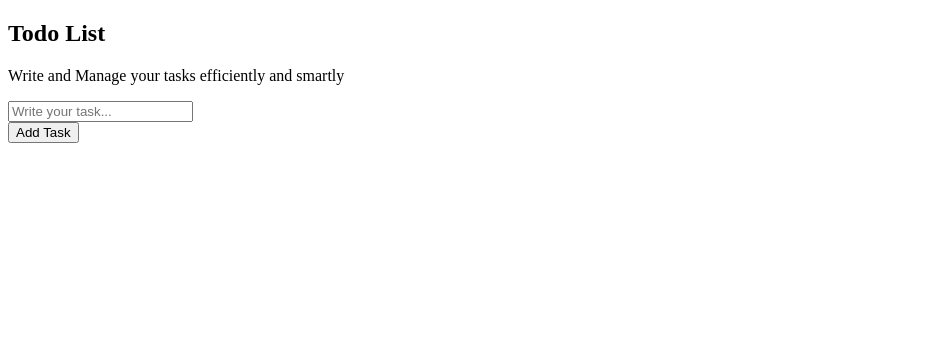
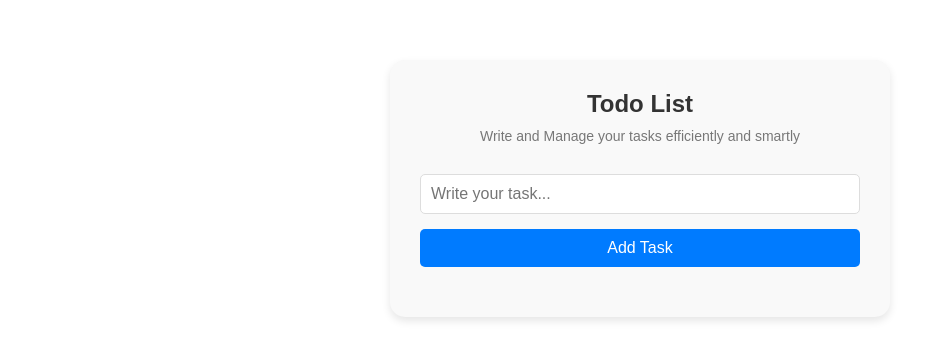
Before and after one commit to faha-d/React.js, a React (Vite) app: page / in a window 1280 px wide. Shown: the top 360 px of the page, without its empty margins (0-944 px from the left). Built offline with nearby package versions, Linux system fonts and the light colour scheme.

Commit message:
Created Todo List App

```diff
--- a/package.json
+++ b/package.json
@@ -12,7 +12,9 @@
   "dependencies": {
     "prop-types": "^15.8.1",
     "react": "^18.3.1",
-    "react-dom": "^18.3.1"
+    "react-dom": "^18.3.1",
+    "react-icons": "^5.3.0",
+    "uuid": "^11.0.3"
   },
   "devDependencies": {
     "@eslint/js": "^9.13.0",
--- a/src/components/todoList/TodoList.css
+++ b/src/components/todoList/TodoList.css
@@ -0,0 +1,105 @@
+* {
+  margin: 0;
+  padding: 0;
+  box-sizing: border-box;
+  font-family: Arial, sans-serif;
+}
+
+.todo-container {
+  max-width: 500px;
+  margin: 60px auto;
+  padding: 30px;
+  background-color: #f9f9f9;
+  border-radius: 15px;
+  box-shadow: 0px 4px 8px rgba(0, 0, 0, 0.1);
+}
+
+header {
+  text-align: center;
+  margin-bottom: 30px;
+}
+
+header h1 {
+  font-size: 24px;
+  color: #333;
+}
+
+header p {
+  font-size: 14px;
+  color: #777;
+  margin-top: 10px;
+}
+
+.form-container {
+  margin-bottom: 20px;
+}
+
+.todo-input {
+  width: 100%;
+  padding: 10px;
+  font-size: 16px;
+  border: 1px solid #ddd;
+  border-radius: 5px;
+  margin-bottom: 15px;
+  transition: border 0.3s;
+}
+
+.todo-input:focus {
+  border-color: #007bff;
+  outline: none;
+}
+
+.todo-btn {
+  width: 100%;
+  padding: 10px;
+  font-size: 16px;
+  color: #fff;
+  background-color: #007bff;
+  border: none;
+  border-radius: 5px;
+  cursor: pointer;
+  transition: background-color 0.3s;
+}
+
+.todo-btn:hover {
+  background-color: #0056b3;
+}
+
+.list-container li {
+  display: flex;
+  justify-content: space-between;
+  align-items: center;
+  padding: 10px 0;
+  border-bottom: 1px solid #eee;
+}
+
+.list-container li:last-child {
+  border-bottom: none;
+}
+
+.list-container p {
+  margin: 0;
+  font-size: 16px;
+  color: #333;
+  text-transform: capitalize;
+}
+
+.list-container button {
+  display: flex;
+  align-items: center;
+  justify-content: center;
+  gap: 5px;
+  padding: 5px 10px;
+  font-size: 14px;
+  color: #ff4d4d;
+  background-color: transparent;
+  border: 1px solid #ff4d4d;
+  border-radius: 5px;
+  cursor: pointer;
+  transition: background-color 0.3s, color 0.3s;
+}
+
+.list-container button:hover {
+  background-color: #ff4d4d;
+  color: #fff;
+}
--- a/src/components/todoList/TodoList.jsx
+++ b/src/components/todoList/TodoList.jsx
@@ -1,21 +1,42 @@
 import { useState } from "react";
-import "./TodoList.css"
+import { v4 as uuidv4 } from "uuid";
+import { AiOutlineDelete } from "react-icons/ai";
+import "./TodoList.css";
+
 const TodoList = () => {
+  const [tasks, setTasks] = useState([]);
+  const [taskInput, setTaskInput] = useState("");
+
+  const handleAddTask = (e) => {
+    e.preventDefault();
+
+    if (taskInput.trim() === "") return;
+
+    const newTask = { id: uuidv4(), text: taskInput };
+    setTasks([...tasks, newTask]);
+    setTaskInput("");
+  };
+
+  const handleRemoveTask = (id) => {
+    setTasks(tasks.filter((task) => task.id !== id));
+  };
+
   return (
     <section className="todo-container">
-
       <header>
         <h1>Todo List</h1>
         <p>Write and Manage your tasks efficiently and smartly</p>
       </header>
 
       <section className="form-container">
-        <form>
+        <form onSubmit={handleAddTask}>
           <div>
             <input
               type="text"
               className="todo-input"
               placeholder="Write your task..."
+              value={taskInput}
+              onChange={(e) => setTaskInput(e.target.value)}
             />
           </div>
 
@@ -26,6 +47,20 @@ const TodoList = () => {
           </div>
         </form>
       </section>
+
+      <section className="list-container">
+        <ul>
+          {tasks.map(({ id, text }) => (
+            <li key={id}>
+              <p>{text}</p>
+              <button onClick={() => handleRemoveTask(id)}>
+                Remove Task
+                <AiOutlineDelete style={{ marginRight: "5px" }} />
+              </button>
+            </li>
+          ))}
+        </ul>
+      </section>
     </section>
   );
 };
```
Also changed, not shown: 1 other file (tests, documents, lock files or other folders).
